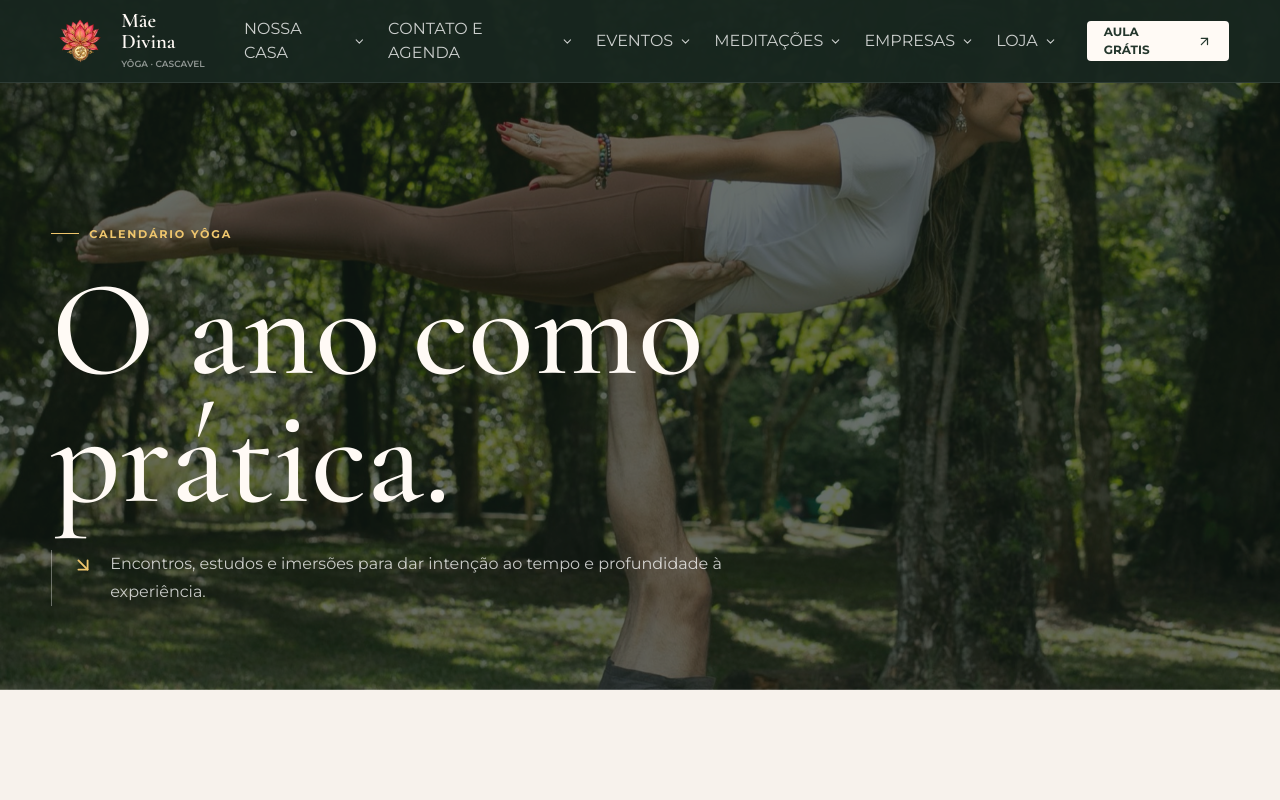
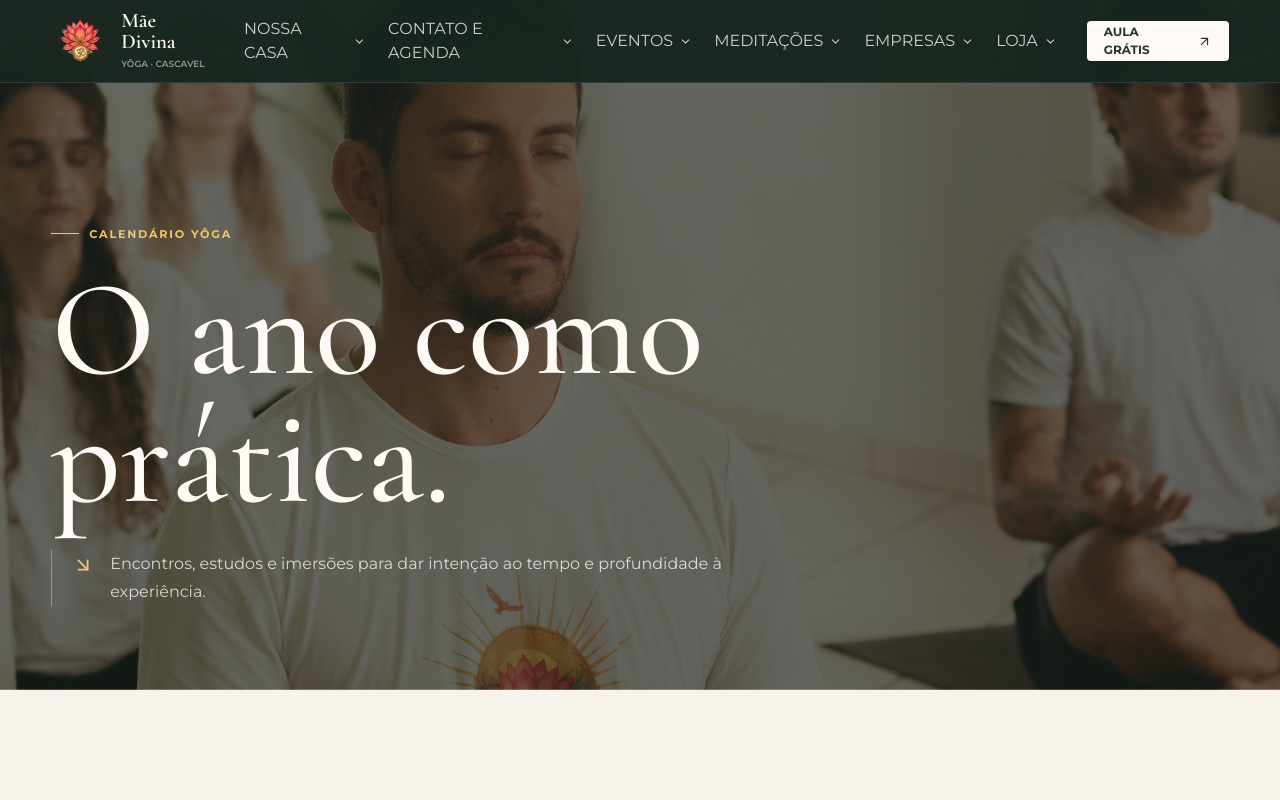
Before and after one commit to sejaanomalo-web/LP-MAE-DIVINA-YOGA, a Next.js app: page /eventos in a window 1280 px wide. Shown: the top 800 px of the page. Built offline with nearby package versions, Linux system fonts and the light colour scheme.

Commit message:
feat: troca fotos da Roda da Vida e do hero do calendário de eventos
Co-Authored-By: Claude Opus 5.5 <noreply@anthropic.com>

```diff
--- a/src/app/eventos/page.tsx
+++ b/src/app/eventos/page.tsx
@@ -20,9 +20,9 @@ export default async function EventosPage({
         eyebrow="Calendário Yôga"
         title="O ano como prática."
         text="Encontros, estudos e imersões para dar intenção ao tempo e profundidade à experiência."
-        image="/images/pratica-em-dupla.jpg"
-        imageAlt="Prática de Yoga ao ar livre"
-        position="center 42%"
+        image="/images/reinor-meditacao-eventos.jpg"
+        imageAlt="Reinor meditando com alunos na sala de prática"
+        position="center 22%"
       />
       <section className="bg-paper py-20 md:py-28">
         <div className="content-shell">
--- a/src/components/corporate/corporate-portfolio.tsx
+++ b/src/components/corporate/corporate-portfolio.tsx
@@ -35,8 +35,8 @@ const portfolio = [
     number: "04",
     title: "Roda da Vida",
     text: "Leitura visual de prioridades para reconhecer desequilíbrios e transformar percepção em próximos passos realistas.",
-    image: "/images/pratica-em-dupla.jpg",
-    position: "center 42%",
+    image: "/images/roda-da-vida.jpg",
+    position: "center 60%",
   },
   {
     id: "laborais",
```
Also changed, not shown: public/images/reinor-meditacao-eventos.jpg (added), public/images/roda-da-vida.jpg (added).
